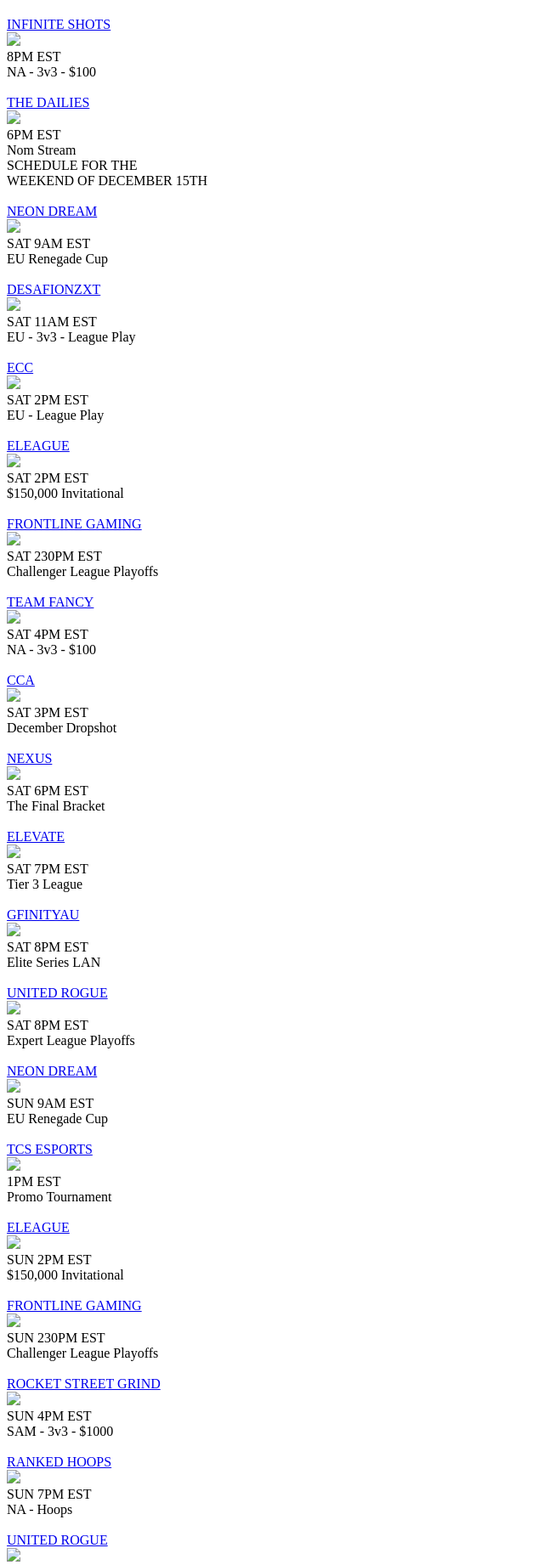
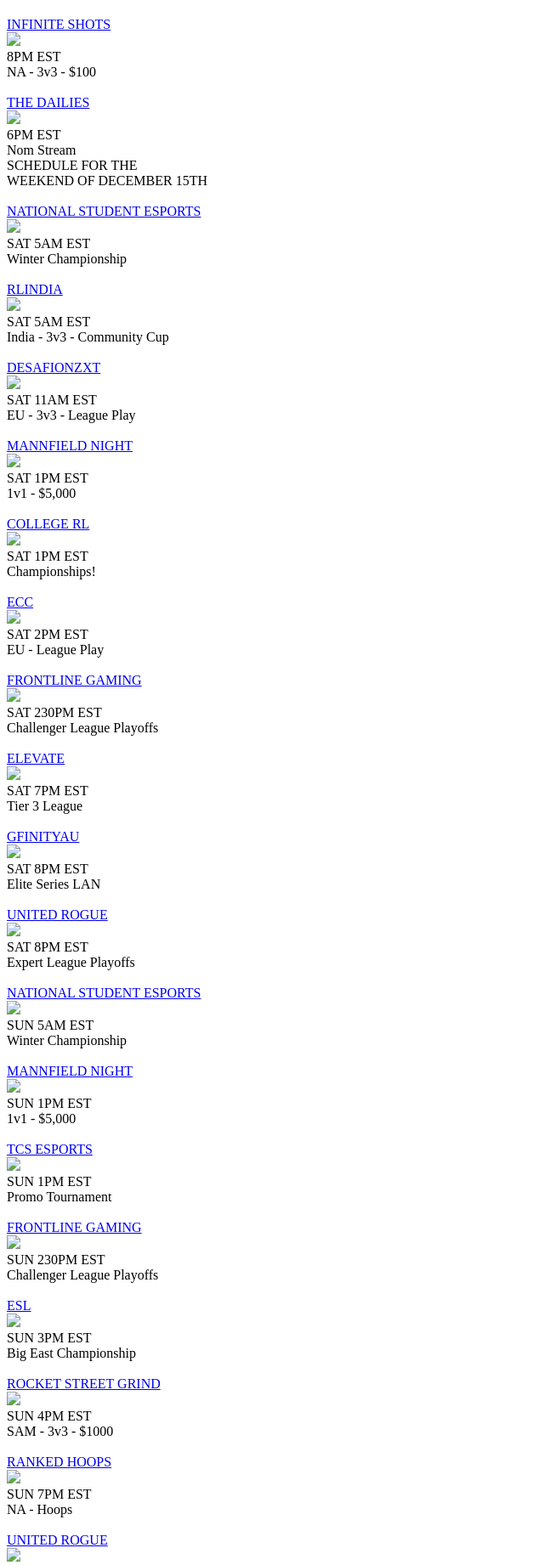
Before and after one commit to alecsimone/TheDailies, a WordPress theme: template themes/Dailies2/page-templates/schedule-template.php in a window 1280 px wide. Shown: the part 1640-3482 px from the top of the page at 85% size, without its empty margins (0-640 px from the left). Run offline with PHP 8.4 and a stand-in for WordPress, Linux system fonts and the light colour scheme; the site name, menu and one post (Sample post) are stand-ins, and other content is empty; some libraries are stand-ins or nearby versions.

Commit message:
A few small bug fixes

```diff
--- a/plugins/dailies-2/Things/pull-clips.php
+++ b/plugins/dailies-2/Things/pull-clips.php
@@ -172,6 +172,8 @@ function pull_twitter_mentions() {
 
 	$cutoffTimestamp = clipCutoffTimestamp();
 	foreach ($responseBody as $key => $tweetData) {
+		basicPrint($tweetData->id_str);
+
 		// basicPrint($key);
 		$tweetTimestamp = date(U, strtotime($tweetData->created_at));
 		if ($tweetTimestamp < $cutoffTimestamp) {continue;}
--- a/plugins/dailies-2/client-information.php
+++ b/plugins/dailies-2/client-information.php
@@ -2,7 +2,7 @@
 
 add_action("wp_enqueue_scripts", "client_information");
 function client_information() {
-	$version = '-v2.009';
+	$version = '-v2.011';
 	if ( !is_page() && !is_attachment() ) {
 		wp_register_script( 'mainScripts', get_template_directory_uri() . '/Bundles/main-bundle' . $version . '.js', ['jquery'], '', true );
 		$nonce = wp_create_nonce('vote_nonce');
--- a/themes/Dailies2/Components/Weed.jsx
+++ b/themes/Dailies2/Components/Weed.jsx
@@ -168,7 +168,8 @@ export default class Weed extends React.Component{
 				console.log(`${slug} has been nuked, but is still showing up`);
 				clipsArray.splice(index, 1);
 			}
-			if (clipsData[slug].vodlink !== "none" && clipsData[slug].vodlink.indexOf("twimg.com") == -1 ) {
+			if (clipsData[slug].vodlink !== "none" && clipsData[slug].vodlink.indexOf("twimg.com") == -1 && clipsData[slug].vodlink.indexOf("gfycat") == -1) {
+				console.log(clipsData[slug].vodlink);
 				let currentMoment = this.turnVodlinkIntoMomentObject(clipsData[slug].vodlink);
 				if (clipVods[currentMoment['vodID']]) {
 					clipVods[currentMoment['vodID']].push(slug);
@@ -719,6 +720,7 @@ export default class Weed extends React.Component{
 
 	render() {
 		console.groupCollapsed("render");
+		console.log(this.state.clipsArray);
 		console.log(`Rendering ${this.state.clipsArray[0]}`);
 		// let slugsArray = Object.keys(this.state.clips);
 		// let sortedClips = this.sortClips(slugsArray);
--- a/themes/Dailies2/Functions/scriptSetup.php
+++ b/themes/Dailies2/Functions/scriptSetup.php
@@ -1,6 +1,6 @@
 <?php add_action("wp_enqueue_scripts", "script_setup", 1);
 function script_setup() {
-	$version = '-v2.010';
+	$version = '-v2.011';
 	wp_register_script('globalScripts', get_template_directory_uri() . '/Bundles/global-bundle' . $version . '.js', ['jquery'], '', true );
 	$thisDomain = get_site_url();
 	$global_data = array(
--- a/themes/Dailies2/Styles/hopefuls.scss
+++ b/themes/Dailies2/Styles/hopefuls.scss
@@ -264,6 +264,6 @@ div#plebs {
 	& .plebPic {
 		width: auto;
 		height: 100px;
-		margin-right: 18px;
+		margin: 0 18px;
 	}
 }
--- a/themes/Dailies2/schedule.php
+++ b/themes/Dailies2/schedule.php
@@ -1,23 +1,26 @@
 <?php $schedule = array(
 	'Monday' => array(
 		//'vapour' => ['Vapour Esports', 'vapour-esports', 882, 'OCE - 2v2', '5AM EST'],
+		'euccgg' => ['ECC', 'ecc', 1507, 'League Play', '8AM EST'],
 		//'rlrsSilent' => ['RLRS Matches', 'rlesports', 1033, 'Silent Stream', '12PM EST'],
 		'jboi' => ['Mannfield Night', 'johnnyboi_i', 215, '1v1 - $5,000', '1PM EST'],
 		// 'baguette' => ['Rocket Baguette', 'rocket-baguette', 585, 'PGW Qualifiers', '2PM EST'],
 		// 'rams' => ['GFinity Journey', 'rams', 1519, 'Method', '1PM EST'],
-		'ballistix' => ['Ballistix Gaming', 'ballistix', 1372, 'EU - $3500 - Qualifiers', '1PM EST'],
+		// 'ballistix' => ['Ballistix Gaming', 'ballistix', 1372, 'EU - $3500 - Qualifiers', '1PM EST'],
 		//'diamondDuels' => ['Diamond Duels', 'diamond-duels', 1177, 'EU - 1v1', '2PM EST'],
 		'euroRL' => ['EuroRL', 'euro-rl', 1491, 'EU - Euro RL Series', '2PM EST'],
 		'partTime' => ['Part Time Pros', 'parttimepros', 1417, 'EU - 3v3', '3PM EST'],
 		//'Rival' => ['Rival Esports', 'prorl', 81, 'NA - 3v3 - $150', '7PM EST'],
+		// 'collegeRL' => ['College RL', 'rlcs', 79, 'League Play', '7PM EST'],
+		'fancy' => ['Team Fancy', 'team-fancy', 1502, 'NA - 3v3 - $300', '8PM EST'],
 		'vvv' => ['vVv', 'vvv-gaming', 239, "3v3 Captain's Draft", '8PM EST'],
-		'rbg' => ['RBG Esports', 'rbg-esports', 1576, "NA - 3v3 - $100", "8PM EST"],
+		'rbg' => ['RBG Esports', 'rbg-esports', 1576, "NA - 3v3 - $30", "8PM EST"],
+		'pwr' => ['Playing with Rockets', 'playing-with-rockets', 1607, "NA - 3v3 - $75", "8PM EST"],
 		//'ace' => ['ACE', 'ascending-champions', 928, 'NA - 2v2 Champ League', '8PM EST'],
 		//'myth' => ['Primal League Open', 'mythical-esports', 251, 'NA - 3v3 - Placement', '8PM EST'],
 		// 'memento' => ['Memento Mori', 'memento-mori', 1453, "NA - 3v3", '8PM EST'],
 		//'bl' => ['Boost Legacy', 'boost-legacy', 401, 'NA - 1v1 - $20', '8PM EST'],
-		// 'collegeRL' => ['College RL', 'rlcs', 79, 'League Play', '7PM EST'],
-		'tartans' => ['Team Tartans', 'team-tartans', 1573, 'NA - 3v3', '9PM EST'],
+		'astro' => ['ASTRONAUTS', 'teambeyondnet', 540, 'NA - 2v2 - $1,000', '930PM EST'],
 		//'cca' => ['CCA', 'cca', 736, 'Monday Night Madness', '10PM EST'],
 		'me' => ['The Dailies', 'rocket-dailies', 688, 'Nom Stream', '6PM EST'],
 	),
@@ -28,6 +31,7 @@
 		//'rlindia' => ['RLIndia', 'rlindia', 897, 'India - 3v3', '1030AM EST'],
 		// 'gfinityEU' => ['GFinity (EU)', 'rocket-league-central', 547, 'EU - 3v3 - $250', '1PM EST'],
 		'jboi' => ['Mannfield Night', 'johnnyboi_i', 215, '1v1 - $5,000', '1PM EST'],
+		'euccgg' => ['ECC', 'ecc', 1507, 'League Play', '2PM EST'],
 		// 'euccgg' => ['ECC', 'ecc', 1507, 'League Play', '1PM EST'],
 		//'rlrsSilent' => ['RLRS Matches', 'rlesports', 1033, 'Silent Stream', '12PM EST'],
 		//'universalOpen' => ['Universal Open', 'faceit', 883, 'EU Closed Quals', '12PM EST'],
@@ -53,6 +57,7 @@
 		// 'universalOpen' => ['Universal Open', 'faceit', 883, 'EU Closed Qualifiers', '12PM EST'],
 		'rewind' => ['Neon Dream', 'rewindrl', 583, 'EU Renegade Cup', '12PM EST'],
 		'jboi' => ['Mannfield Night', 'johnnyboi_i', 215, '1v1 - $5,000', '1PM EST'],
+		'euccgg' => ['ECC', 'ecc', 1507, 'League Play', '2PM EST'],
 		//'gfinityEU' => ['GFinity EU', 'rocket-league-central', 547, 'EU - 3v3 Challenger Series', '1PM EST'],
 		//'ireland' => ['RL Ireland', 'rocket-league-ireland', 1115, 'Nixus v All Stars', '2PM EST'],
 		//'metaleak' => ['Metaleak', 'metaleak', 521, 'EU - &euro;500 Metacup', '2PM EST'],
@@ -66,7 +71,6 @@
 		'igl' => ['Indy Gaming League', 'indy-gaming-league', 1544, 'NA - 3v3 - Fall Circuit', '8PM EST'],
 		// 'bl' => ['Boost Legacy', 'boost-legacy', 401, 'NA - 1v1', '8PM EST'],
 		'bl' => ['Whiteout', 'boost-legacy', 401, 'NA Renegade Cup', '8PM EST'],
-		'astro' => ['ASTRONAUTS', 'teambeyondnet', 540, 'NA - 1v1 - $1,000', '930PM EST'],
 		//'RLES' => ['RL ES', 'rocket-league-es', 711, 'EU 3v3 #TGXRLP', '3PM EST'],
 		'me' => ['The Dailies', 'rocket-dailies', 688, 'Nom Stream', '6PM EST'],
 	),
@@ -82,7 +86,6 @@
 		// 'universalOpen' => ['Universal Open', 'faceit', 883, 'EU Closed Qualifiers', '12PM EST'],
 		'baguette' => ['Rocket Baguette', 'rocket-baguette', 585, 'Gfinity Winter Series', '330PM EST'],
 		// 'rstreet' => ['RocketStreet', 'rocketstreet', 518, 'SAM - 2v2', '530PM EST'],
-		//'jboi' => ['Johnnyboi_i', 'johnnyboi_i', 215, 'Moneymatches', '6PM EST'],
 		//'elevate' => ['Elevate', 'elevate-league', 820, 'NA - All Tiers 3v3 - $100', '7PM EST'],
 		'rlpc' => ['RLPC', 'rlpc', 1495, 'NA - League Play', '7PM EST'],
 		//'cumCupNA' => ['Community Cup 1v1', 'community-cup-na', 1306, 'NA - 1v1 - $4,000', '7PM EDT'],
@@ -142,31 +145,32 @@
 		//'jboi' => ['Johnnyboi_i', 'johnnyboi_i', 215, 'NA 1v1 Grand Finals', '12PM EST'],
 		// '1ne' => ["1NE Esports", "1ne-esports", 1113, 'Asia Pro League 2 - $3,000', 'SAT 2AM EST'],
 		//'gfinityAUS' => ['A Tournament', 'byza', 1171, 'OCE - 3v3 - $350', 'SAT 330AM EST'],
+		'nseSat' => ['National Student Esports', 'nse_gg', 1606, 'Winter Championship', 'SAT 5AM EST'],
+		'rlindiaSAT' => ['RLIndia', 'rlindia', 897, 'India - 3v3 - Community Cup', 'SAT 5AM EST'],
 		//'dreamhack' => ['Dreamhack Leipzig', 'dreamhack', 727, '$50,000 LAN', 'SAT 7AM EST'],
 		// 'euroRLSAT' => ['EuroRL', 'euro-rl', 1491, 'Playoffs!', 'SAT 8AM EST'],
 		//'gfinityElite' => ['GFinity', 'gfinity', 194, 'GFinity Elite Series Finals', 'SAT 8AM EST'],
-		//'rlindiaSAT' => ['RLIndia', 'rlindia', 897, 'India - 3v3 - Community Cup', 'SAT 9AM EST'],
 		// 'insomnia' => ['UK Masters', 'uk-masters', 1385, 'Insomnia 63 - 3v3', 'SAT 9AM EST'],
 		//'metaleak' => ['Metaleak', 'metaleak', 521, 'EU - 2v2 - &euro;50', '10AM EST'],
-		'rewindSat' => ['Neon Dream', 'rewindrl', 583, 'EU Renegade Cup', 'SAT 9AM EST'],
 		// 'goldenDust' => ['Golden Dust Cup', 'tgx', 916, 'Golden Dust Cup', 'SAT 1030AM EST'],
 		'trekza' => ['DesafioNZXT', 'trekza', 1545, 'EU - 3v3 - League Play', 'SAT 11AM EST'],
 		// 'rivalEU' => ['Rivals Cup', 'prorl', 81, 'EU - $150 - 3v3', 'SAT 1130AM EST'],
+		'jboiSAT' => ['Mannfield Night', 'johnnyboi_i', 215, '1v1 - $5,000', 'SAT 1PM EST'],
+		'collegeRL' => ['College RL', 'rlcs', 79, 'Championships!', 'SAT 1PM EST'],
 		'euccgg' => ['ECC', 'ecc', 1507, 'EU - League Play', 'SAT 2PM EST'],
-		'eleagueSat' => ['ELEAGUE', 'eleague', 1077, '$150,000 Invitational', 'SAT 2PM EST'],
 		// 'rhlSAT' => ['RHL', 'rocket-hockey-league', 1053, 'Season 3 Playoffs!', 'SAT 2PM EST'],
 		'flgSat' => ['Frontline Gaming', 'frontline-gaming', 1572, 'Challenger League Playoffs', 'SAT 230PM EST'],
 		// 'rlcsNA' => ['RLCS NA', 'rlcs', 79, 'NA Promo Tourney', 'SAT 3PM EST'],
-		'fancy' => ['Team Fancy', 'team-fancy', 1502, 'NA - 3v3 - $100', 'SAT 4PM EST'],
+		// 'fancy' => ['Team Fancy', 'team-fancy', 1502, 'NA - 3v3 - $100', 'SAT 4PM EST'],
 		//'powered' => ['Rocket Powered', 'rocket-powered', 826, 'NA - 2v2 - $30', 'SAT 2PM EST'],
 		// 'rlHub' => ['RL Hub', 'rl-hub', 1203, 'NA - 2v2 - $30', 'SAT 2PM EST'],
 		// 'universalOpen' => ['Universal Open', 'faceit', 883, 'West Regional Finals', 'SAT 2PM EST'],
 		//'ballistix' => ['Ballistix Gaming', 'ballistix', 1372, 'EU - $500 & Qualifiers', 'SAT 1PM EST'],
 		//'snowDay' => ['Snow Day', 'snow-day-community', 1166, 'Snow Day Underpass', 'SAT 4PM EST'],
 		// 'forzen' => ['Forzen Esports', 'forzen', 772, 'NA - 3v3 - Plat Cup', 'SAT 4PM EST'],
-		'ccaSAT' => ['CCA', 'cca', 736, 'December Dropshot', 'SAT 3PM EST'],
+		// 'ccaSAT' => ['CCA', 'cca', 736, 'December Dropshot', 'SAT 3PM EST'],
 		// 'rivalSat' => ['Autumn Open', 'prorl', 81, 'Stage Two: Swiss', 'SAT 6PM EST'],
-		'nexus' => ['Nexus', 'nexus-gaming', 389, 'The Final Bracket', 'SAT 6PM EST'],
+		// 'nexus' => ['Nexus', 'nexus-gaming', 389, 'The Final Bracket', 'SAT 6PM EST'],
 	//	'astro' => ['ASTRONAUTS', 'teambeyondnet', 540, 'NA - 3v3 - $2,000', '7PM EST'],
 		'elevateSat' => ['Elevate', 'elevate-league', 820, 'Tier 3 League', 'SAT 7PM EST'],
 		// 'throwdown' => ['Throwdown TV', 'throwdowntv', 531, 'OCE Playoffs', 'SAT 8PM EST'],
@@ -179,20 +183,21 @@
 		// 'vapour' => ['Vapour Esports', 'vapour-esports', 882, 'OCE - 1v1 - $95 AUD', 'SUN 2AM EST'],
 		// 'rlo' => ['Rocket League Oceania', 'rocket-league-oceania', 646, 'OCE - 3v3 - $100', '5AM EST'],
 		//'dreamhackSUN' => ['Dreamhack Leipzig', 'dreamhack', 727, '$50,000 LAN', 'SUN 5AM EST'],
+		'nseSun' => ['National Student Esports', 'nse_gg', 1606, 'Winter Championship', 'SUN 5AM EST'],
 		//'rlindiaSUN' => ['RLIndia', 'rlindia', 897, 'India - 3v3 - $500', 'SUN 6AM EST'],
 		//'ireland' => ['RL Ireland', 'rocket-league-ireland', 1115, 'EU - 3v3', 'SUN 9AM EST'],
-		'rewindSun' => ['Neon Dream', 'rewindrl', 583, 'EU Renegade Cup', 'SUN 9AM EST'],
 		// 'euroRLSUN' => ['EuroRL', 'euro-rl', 1491, 'Playoffs!', 'SUN 10AM EST'],
 		// 'rlcsEU' => ['RLCS EU', 'rlcs', 79, 'EU Promo Tourney', 'SUN 12PM EST'],
 	//	'rlHub' => ['RL Hub', 'rl-hub', 1203, 'NA - 1v1 - $20', 'SUN 1PM EST'],
-		'tcs' => ['TCS Esports', 'tcs-esports', 1527, 'Promo Tournament', '1PM EST'],
+		'jboiSUN' => ['Mannfield Night', 'johnnyboi_i', 215, '1v1 - $5,000', 'SUN 1PM EST'],
+		'tcs' => ['TCS Esports', 'tcs-esports', 1527, 'Promo Tournament', 'SUN 1PM EST'],
 		// 'cca' => ['CCA', 'cca', 736, 'Summer Series League Play', 'SUN 2PM EST'],
-		'eleagueSun' => ['ELEAGUE', 'eleague', 1077, '$150,000 Invitational', 'SUN 2PM EST'],
 		//'UERLA' => ['UERLA', 'uerla-league', 1123, 'EU - 3v3 - League Play', 'SUN 2PM EST'],
 		//'diamondDuels' => ['Diamond League', 'diamond-duels', 1177, 'EU - 3v3 - League Play', 'SUN 1PM EST'],
 		// 'rhlSUN' => ['RHL', 'rocket-hockey-league', 1053, 'Season 3 Playoffs!', 'SUN 2PM EST'],
 		'flgSun' => ['Frontline Gaming', 'frontline-gaming', 1572, 'Challenger League Playoffs', 'SUN 230PM EST'],
 		//'mindGames' => ['MindGames Esports', 'mindgames-esports', 777, 'EU - 2v2 - $100', 'SUN 3PM EST'],
+		'esl' => ['ESL', 'esl', 1336, 'Big East Championship', 'SUN 3PM EST'],
 		// 'texasRL' => ['Texas RL', 'texasrl', 486, 'Shadowlan', 'SUN 3PM EST'],
 		//'ccaSUN' => ['CCA', 'cca', 736, 'Spring Series Championship', 'SUN 3PM EST'],
 		'rstreet' => ['Rocket Street Grind', 'rocketstreet', 518, 'SAM - 3v3 - $1000', 'SUN 4PM EST'],
--- a/themes/Dailies2/webpack.config.js
+++ b/themes/Dailies2/webpack.config.js
@@ -3,7 +3,7 @@ var webpack = require('webpack');
 var ExtractTextPlugin = require('extract-text-webpack-plugin');
 var OptimizeCssAssetsPlugin = require('optimize-css-assets-webpack-plugin');
 
-var version = '-v2.010';
+var version = '-v2.011';
 
 module.exports = {
 	devtool: 'cheap-module-source-map',
```
Also changed, not shown: plugins/dailies-2/Things/hopefuls.php (+48 -20 lines), plugins/dailies-2/Things/submissions.php (+5 -3 lines), themes/Dailies2/Components/Hopefuls.jsx (+13 -7 lines).
